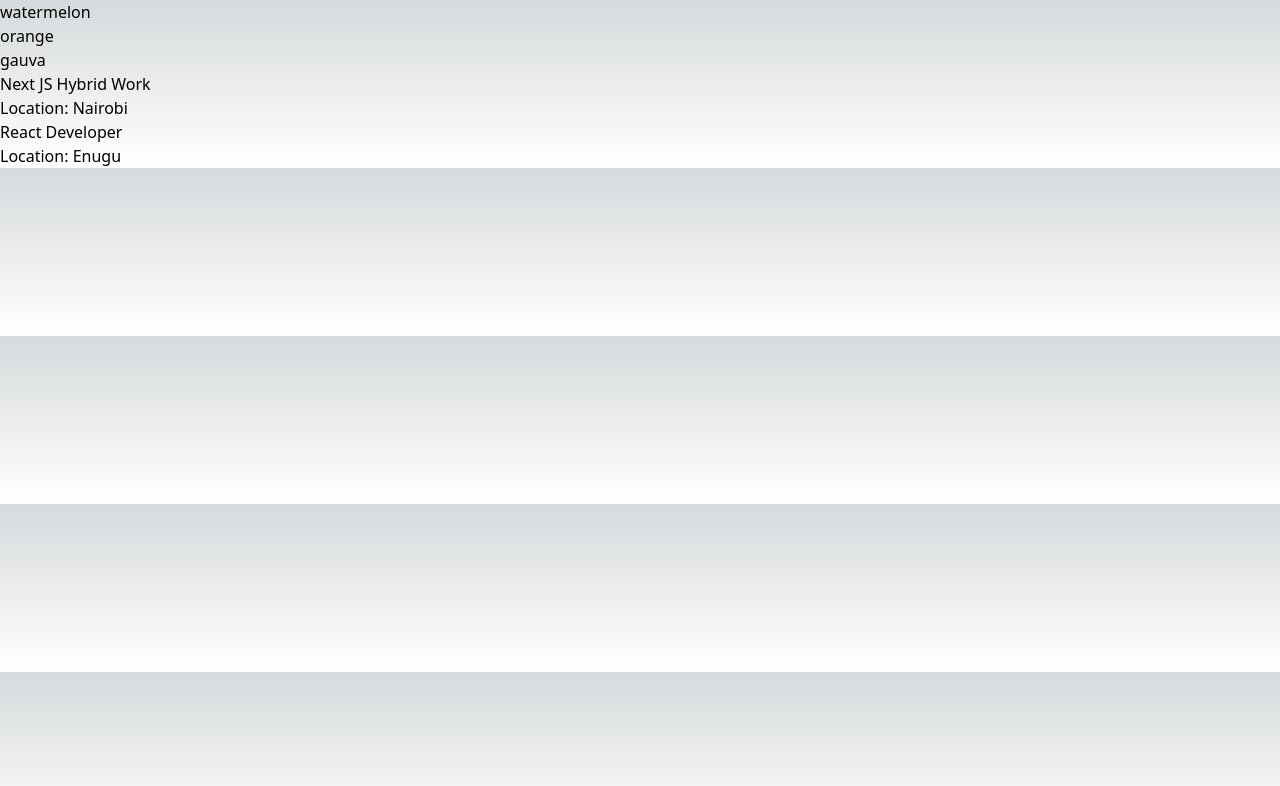
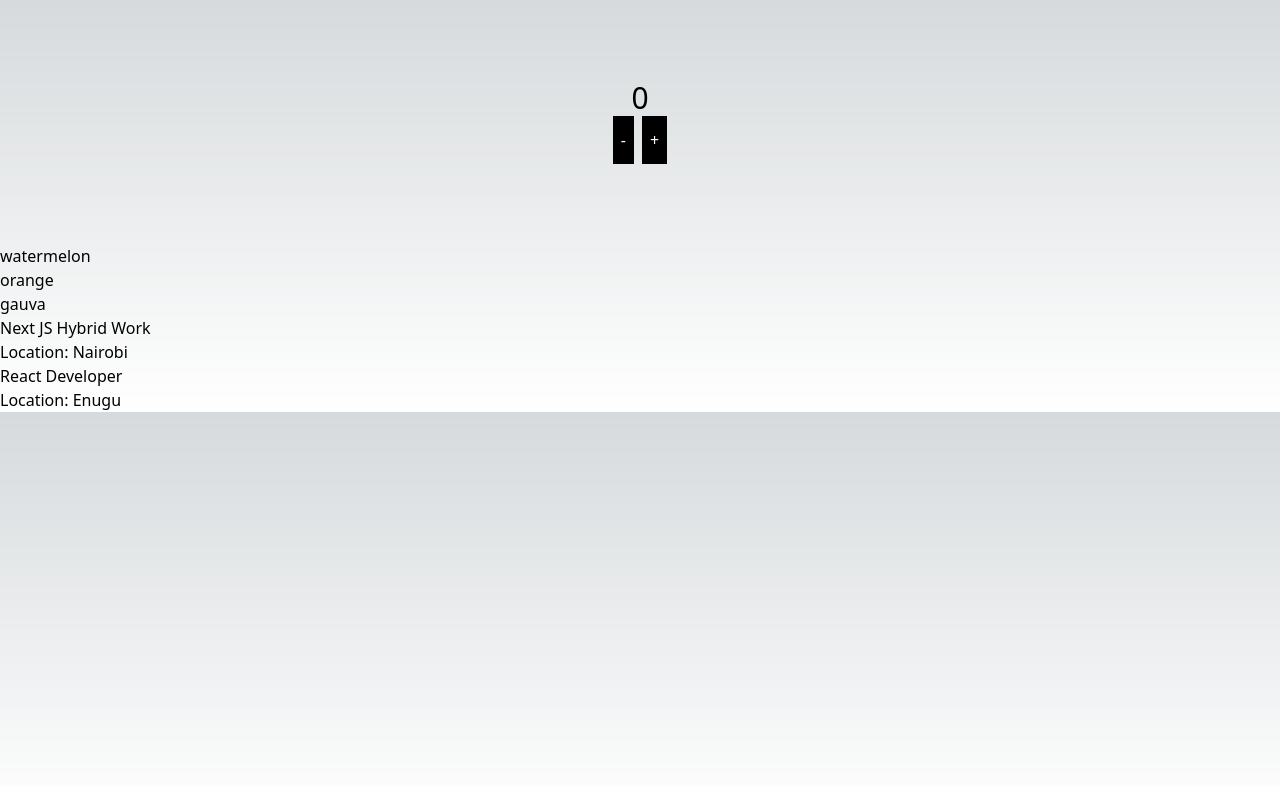
Before and after one commit to earlycodetech/agrotrade, a Next.js app: page / in a window 1280 px wide. Shown: the top 786 px of the page. Built offline with nearby package versions, Linux system fonts and the light colour scheme.

Commit message:
useState lesson

```diff
--- /dev/null
+++ b/components/Hooks.js
@@ -0,0 +1,19 @@
+import React, { useState } from "react";
+
+export function TallyCounter() {
+    const [tally,setTally] = useState(0);
+
+    return (
+        <div className="w-full flex flex-col justify-center items-center py-20">
+            <h1 className="text-3xl">{tally}</h1>
+
+            <div className="flex flex-row gap-2">
+                <button
+                className="h-[48px] px-2 flex justify-center items-center bg-black text-white">-</button>
+                <button
+                onClick={() => setTally(tally + 1)}
+                className="h-[48px] px-2 flex justify-center items-center bg-black text-white">+</button>
+            </div>
+        </div>
+    )
+}
--- a/components/JobOpening.js
+++ b/components/JobOpening.js
@@ -1,6 +1,7 @@
 
 
 export function JobOpening({title,location}) {
+
     return (
         <div>
           <h2>{title}</h2>
--- a/pages/index.js
+++ b/pages/index.js
@@ -1,6 +1,7 @@
 import Head from "next/head";
 import { JobOpening } from "@/components/JobOpening";
 import { InfoBox } from "@/components/InfoBox";
+import { TallyCounter } from "@/components/Hooks";
 
 export default function Index () {
   return (
@@ -9,6 +10,8 @@ export default function Index () {
         <title>Agro Trade</title>
       </Head>
       <main>
+        <TallyCounter/>
+
         <InfoBox>
           <ul>
             <li>watermelon</li>
```
